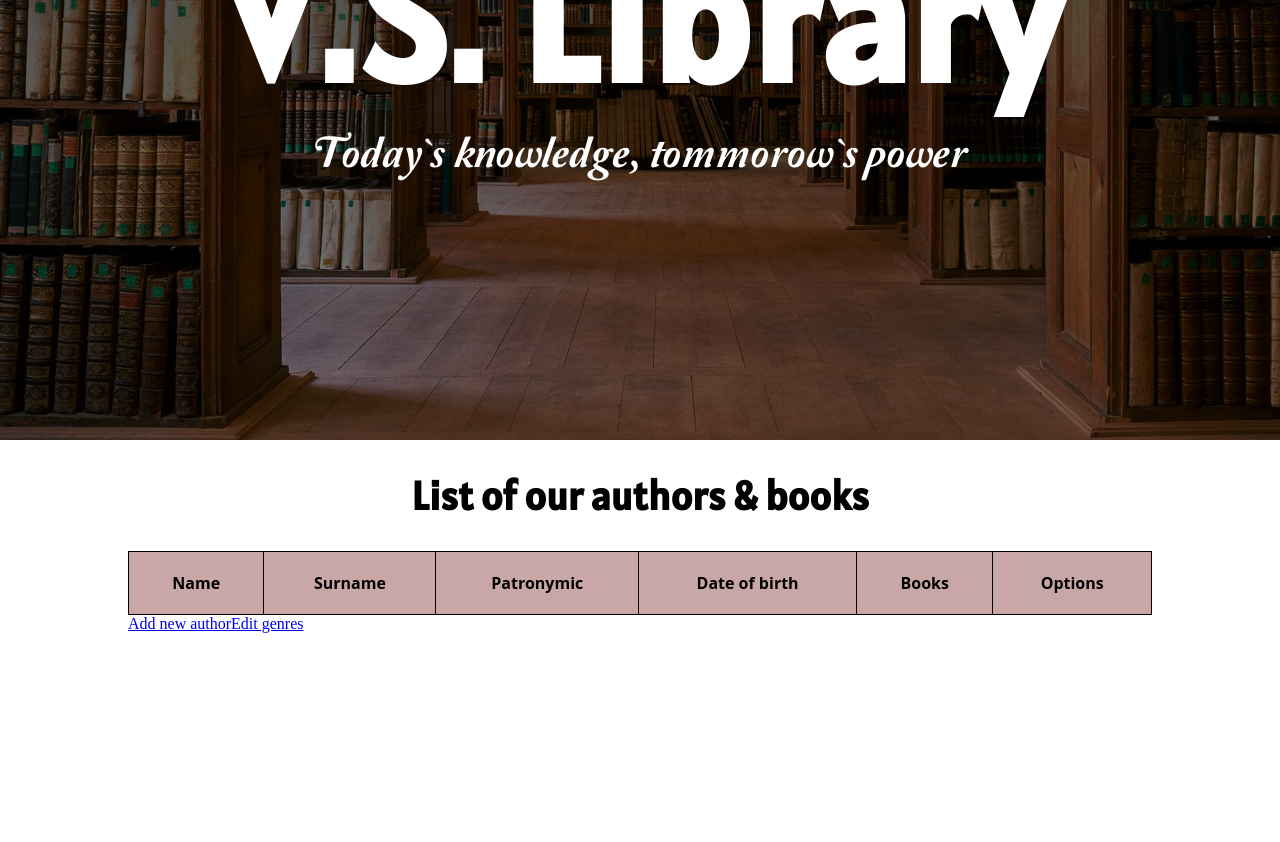
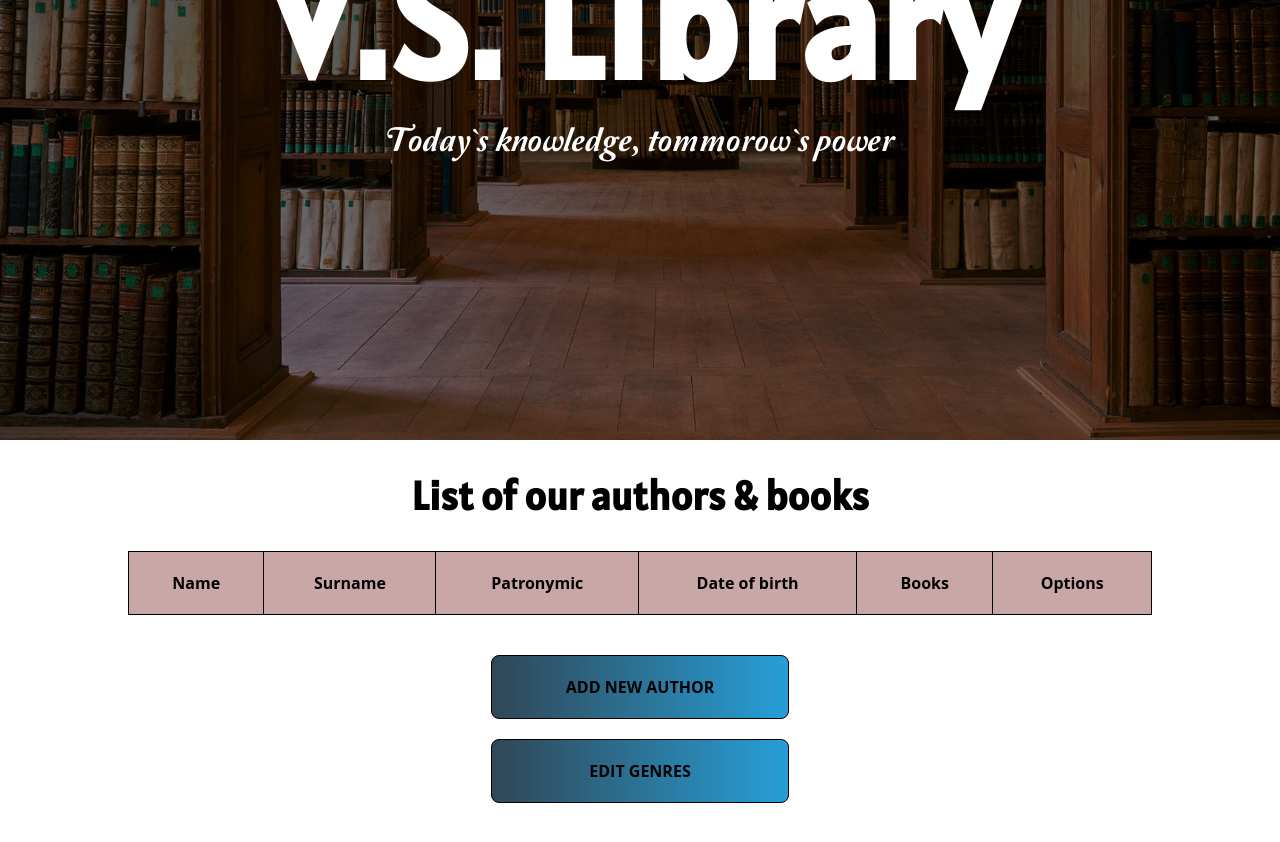
Before and after one commit to SverchkovVlad/BooksAccounting, an Angular app: page / in a window 1280 px wide. Shown: the part 360-1202 px from the top of the page. Before the commit the page ends 993 px from the top, so only its background shows below. Built offline with nearby package versions, Linux system fonts and the light colour scheme; no server answers.

Commit message:
Implemented style for buttons 'Add author' and 'Edit genre'. Some additional hover effect for authors table

```diff
--- a/src/app/main/main-page/main-page.component.css
+++ b/src/app/main/main-page/main-page.component.css
@@ -40,7 +40,7 @@ h1, .quote {
 }
 
 h1 {
-    font-size: 180px;
+    font-size: 160px;
 }
 
 h1, h3 {
@@ -48,7 +48,7 @@ h1, h3 {
 }
 
 .quote {
-    font-size: 45px;
+    font-size: 35px;
     font-family: Amperzand, Arial, Helvetica, sans-serif;
 }
 
@@ -82,10 +82,13 @@ h1, h3 {
     border: 1px solid black;
 }
 
+.authors-table th, .authors-table button, .a-buttons a {
+    font-family: "Open Sans", sans-serif;
+}
+
 .authors-table th {
     padding: 20px;
     background-color: #c9a7a7;
-    font-family: "Open Sans", sans-serif;
 }
 
 .authors-table td {
@@ -94,6 +97,14 @@ h1, h3 {
 
 .authors-table tr:nth-child(even) {
     background-color: #f2f2f2;
+}
+
+.authors-table tr.author-data:hover {
+    /*outline: 2px dashed black;
+    outline-offset: -1px;*/
+    box-shadow: inset 3px 0 0 0 black, inset -5px 0 0 0;
+    background-color: rgb(255, 247, 226);
+    cursor: pointer;
 }
 
 .authors-table li {
@@ -105,7 +116,6 @@ h1, h3 {
 }
 
 .authors-table button {
-    font-family: "Open Sans", sans-serif;
     margin: 10px auto;
     display: block;
     position: relative;
@@ -125,3 +135,65 @@ h1, h3 {
 .authors-table button:hover {
     cursor: pointer;
 }
+
+.a-buttons {
+    /*border: 3px solid green;*/
+    margin: 30px auto;
+    text-decoration: none;
+    display: flex;
+    flex-direction: column;
+    justify-content: center;
+    align-items: center;
+}
+
+.a-buttons a {
+    font-weight: bold;
+    text-decoration: none;
+    margin: 10px auto;
+    padding: 20px;
+    background-color: #8b6969;
+    width: 25%;
+    text-align: center;
+    text-transform: uppercase;
+    color: black;
+    border: 1px solid;
+    border-radius: 8px;
+    position: relative;
+    /*support for IE (ms) and other browsers*/
+    transition: -ms-transform .1s, -webkit-transform .1s, transform .1s, background-position .5s;
+    background-image: linear-gradient(to right, #314755 0%, #26a0da  51%, #314755  100%);
+    background-size: 200% auto;
+}
+
+.a-buttons a:hover {
+    cursor: pointer;
+
+    transform: scale(.96);
+    background-position: right center;
+}
+
+.a-buttons a:active {
+    background-color: #F7F7F7;
+    border-color: #000000;
+    transform: scale(.90);
+}
+
+.btn-grad {background-image: linear-gradient(to right, #314755 0%, #26a0da  51%, #314755  100%)}
+.btn-grad {
+   margin: 10px;
+   padding: 15px 45px;
+   text-align: center;
+   text-transform: uppercase;
+   transition: 0.5s;
+   background-size: 200% auto;
+   color: white;
+   box-shadow: 0 0 20px #eee;
+   border-radius: 10px;
+   display: block;
+ }
+
+ .btn-grad:hover {
+   background-position: right center; /* change the direction of the change here */
+   color: #fff;
+   text-decoration: none;
+ }
--- a/src/app/main/main-page/main-page.component.html
+++ b/src/app/main/main-page/main-page.component.html
@@ -23,7 +23,7 @@
                 <th>Books</th>
                 <th>Options</th>
             </tr>
-            <tr *ngFor = "let author of authors">
+            <tr class = "author-data" *ngFor = "let author of authors">
                 <td> {{author.name}}</td>
                 <td> {{author.surname}}</td>
                 <td> {{author.patronymic}}</td>
@@ -41,8 +41,12 @@
             </tr>
         </table>
 
-        <a routerLink = "addAuthor" routerLinkActive = "active">Add new author</a>
-        <a routerLink = "editGenres" routerLinkActive = "active">Edit genres</a>
+        <div class="a-buttons">
+            <!-- <a routerLink = "addAuthor">Add new author</a>
+            <a routerLink = "editGenres">Edit genres</a> -->
+            <a>Add new author</a>
+            <a>Edit genres</a>
+        </div>
 
     </div>
 </section>
```
